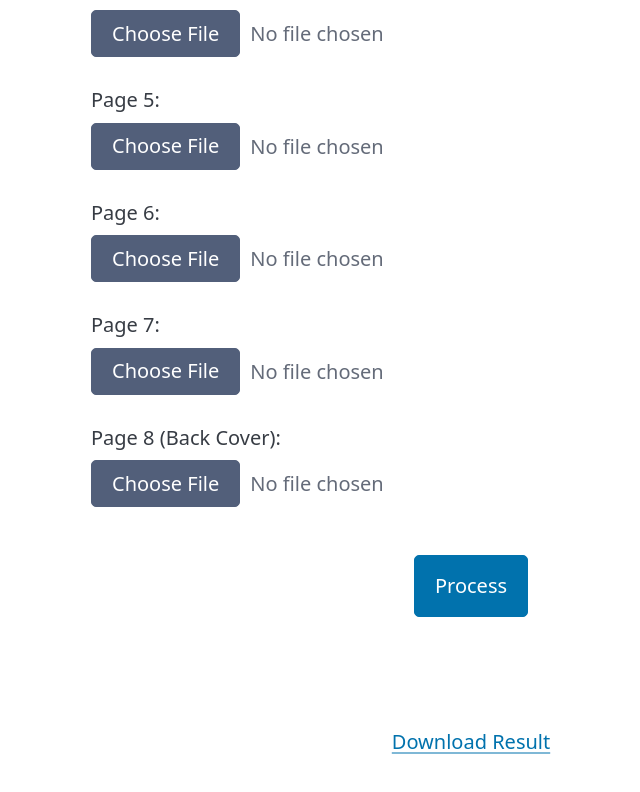
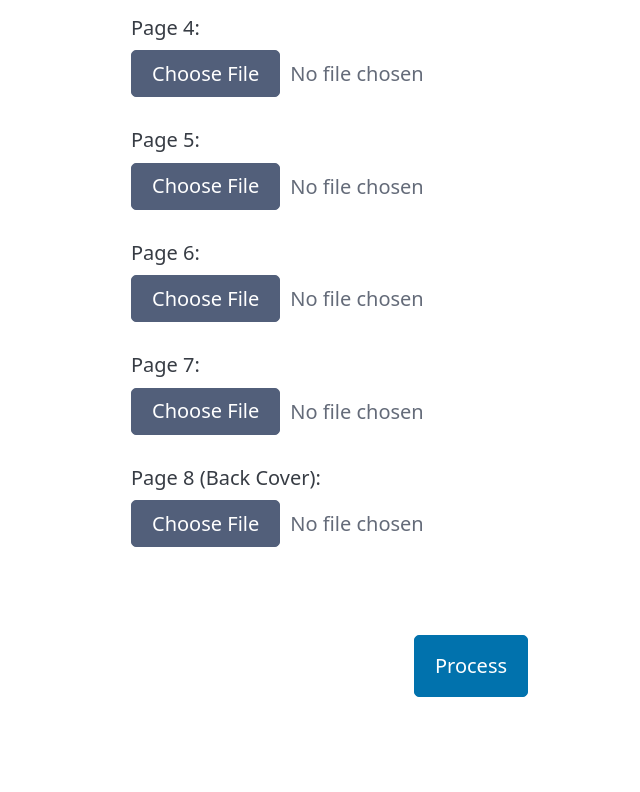
Before and after one commit to lupine-dev/8-page-zine-composer, a website: page index.html in a window 1280 px wide. Shown: the part 890-1682 px from the top of the page, without its empty margins (169-809 px from the left). Drawn offline with Linux system fonts and the light colour scheme.

Commit message:
Refactoring

```diff
--- a/src/index.js
+++ b/src/index.js
@@ -184,7 +184,7 @@ export class UI {
     document.getElementById('processBtn').addEventListener('click', async () => {
       try {
         const files = [];
-        const inputs = document.querySelectorAll("#fileInputs input").toArray();
+        const inputs = [...document.querySelectorAll("#fileInputs input")];
         for (let i = 0; i < 8; i++) {
           const input = inputs[i];
           if (!input.files[0]) {
--- a/src/zine.css
+++ b/src/zine.css
@@ -33,7 +33,11 @@ h1 {
 }
 
 #downloadLink {
-    display: block;
+    display: none;
     text-align: center;
     margin-top: 0.5rem;
 }
+
+#fileInputs {
+    padding: 2rem;
+}
```
